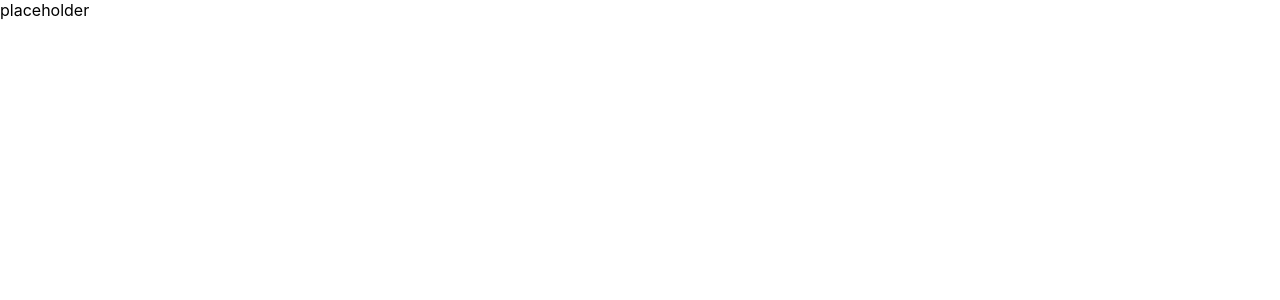
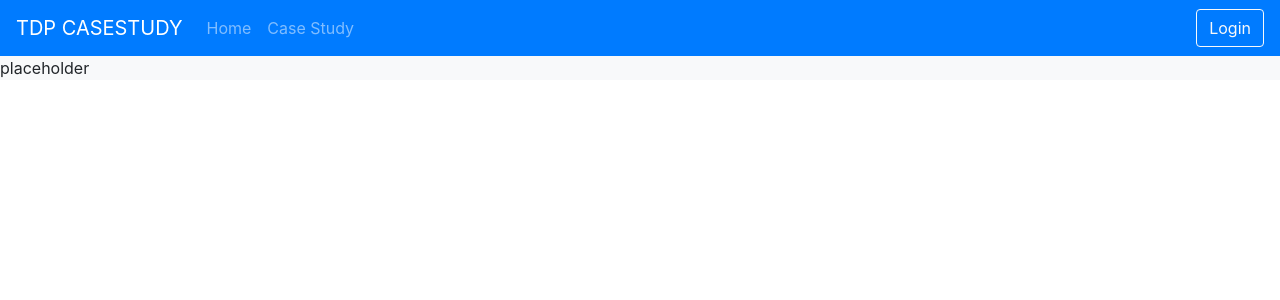
Before and after one commit to TechDevProNBS/CaseStudies-React, a React (Create React App) app: page / in a window 1280 px wide. Shown: the top 300 px of the page. Built offline with nearby package versions, Linux system fonts and the light colour scheme.

Commit message:
initial header created

```diff
--- a/src/App.js
+++ b/src/App.js
@@ -2,11 +2,14 @@ import React from 'react';
 import { BrowserRouter as Router, Route, Link } from "react-router-dom"
 import ShowRecords from './components/showrecords.component.js';
 import SingleRecord from './components/singlerecordview.component.js';
+import Header from './components/header.component.js';
+
 
 export default class Nationwide extends React.Component{
   render(){
     return (
       <div className="bg-light">
+        <Header/>
         <Router>
             <div>
                 <Route exact path="/" component={ShowRecords}/>
--- /dev/null
+++ b/src/components/header.component.js
@@ -0,0 +1,25 @@
+import React from 'react';
+import Form from 'react-bootstrap/Form';
+import Button from 'react-bootstrap/Button';
+import {Navbar, Nav, NavDropdown, NavItem } from 'react-bootstrap'
+import { BrowserRouter as Router, Route, Link } from "react-router-dom"
+
+export default class Mine extends React.Component{
+    render(){
+    return (
+         <Navbar bg="primary" variant="dark" expand="lg">
+                <Navbar.Brand href="http://localhost:3000">TDP CASESTUDY</Navbar.Brand>
+                <Navbar.Toggle aria-controls="basic-navbar-nav" />
+                <Navbar.Collapse id="basic-navbar-nav">
+                    <Nav className="mr-auto">
+                        <Nav.Link href="http://localhost:3000/createuser">Home</Nav.Link>
+                        <Nav.Link href="http://localhost:3000/search">Case Study</Nav.Link>
+                    </Nav>
+                    <NavItem className="ml-auto">
+                    <Button variant="outline-light" href="/login">Login</Button>
+                    </NavItem>
+                </Navbar.Collapse>
+            </Navbar>
+       );
+    }
+};
--- a/src/components/showrecords.component.js
+++ b/src/components/showrecords.component.js
@@ -1,6 +1,7 @@
 import React from 'react';
 import { BrowserRouter as Router, Route, Link } from "react-router-dom"
 import { Redirect } from 'react-router-dom';
+import Header from './header.component.js';
 
 
 
--- a/src/components/singlerecordview.component.js
+++ b/src/components/singlerecordview.component.js
@@ -1,7 +1,6 @@
 import React from 'react';
 import { BrowserRouter as Router, Route, Link } from "react-router-dom"
 import { Redirect } from 'react-router-dom';
-
 
 
 export default class Nationwide extends React.Component {
--- a/src/index.js
+++ b/src/index.js
@@ -3,6 +3,7 @@ import ReactDOM from 'react-dom';
 import './index.css';
 import App from './App';
 import * as serviceWorker from './serviceWorker';
+import 'bootstrap/dist/css/bootstrap.min.css';
 
 ReactDOM.render(<App />, document.getElementById('root'));
 
```
